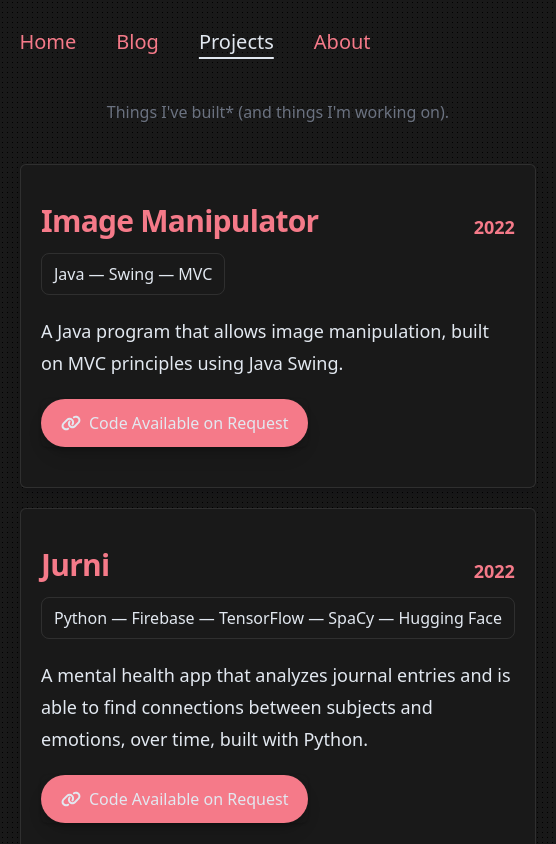
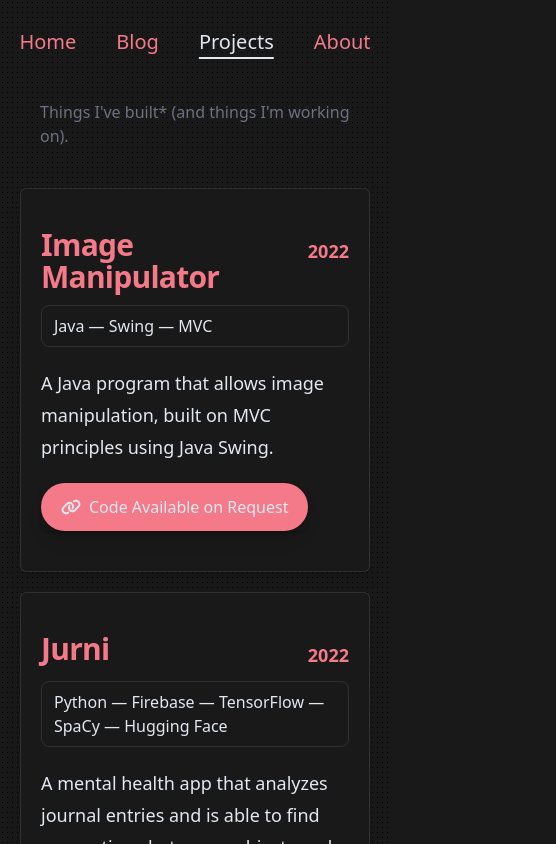
Before and after one commit to DOOduneye/portfolio, a Next.js app: page /projects in a window 390 px wide. Shown: the top 844 px of the page, 556 px wide, since content can reach past the window. Built offline with nearby package versions, Linux system fonts and the light colour scheme.

Commit message:
changed: w-max

```diff
--- a/components/ProjectCard.js
+++ b/components/ProjectCard.js
@@ -11,15 +11,15 @@ export default function ProjectCard(props) {
             <div className="py-10 px-5 rounded-md shadow-lg bg-[#191919] drop-shadow-lg shadow-gray-900/5 border border-zinc-100/10 hover:border-zinc-200/50 hover:inner-shadow hover:transition ease-in-out delay-150 hover:-translate-y-2 hover:scale-200 duration-300">
                 <div className="mx-auto max-w-prose text-lg hover:inner-shadow hover:rounded-lg">
                     <h1 className="flex flex-col gap-3 text-slate-200">
-                        <span className="flex flex-row gap-5 justify-between text-[#F57A89]">
-                            <span className="block text-3xl font-bold leading-8 tracking-tight sm:text-4xl">
+                        <span className="flex flex-row justify-between text-[#F57A89]">
+                            <span className="text-3xl font-bold leading-8 tracking-tight sm:text-4xl">
                                 {props.project.frontmatter.title}
                             </span>
                             <span className="block text-lg font-semibold items-end mt-2">
                                     {props.project.frontmatter.date}
                             </span>
                         </span>
-                        <span className="block text-base font-medium rounded-lg px-3 py-2 text-left border border-zinc-100/10 w-max">{props.project.frontmatter.stack}</span>
+                        <span className="text-base font-medium rounded-lg px-3 py-2 text-left border border-zinc-100/10 md:w-max">{props.project.frontmatter.stack}</span>
                     </h1>
 
                     <p className="mt-5 text-lg leading-8 text-slate-200 text-left">
```
